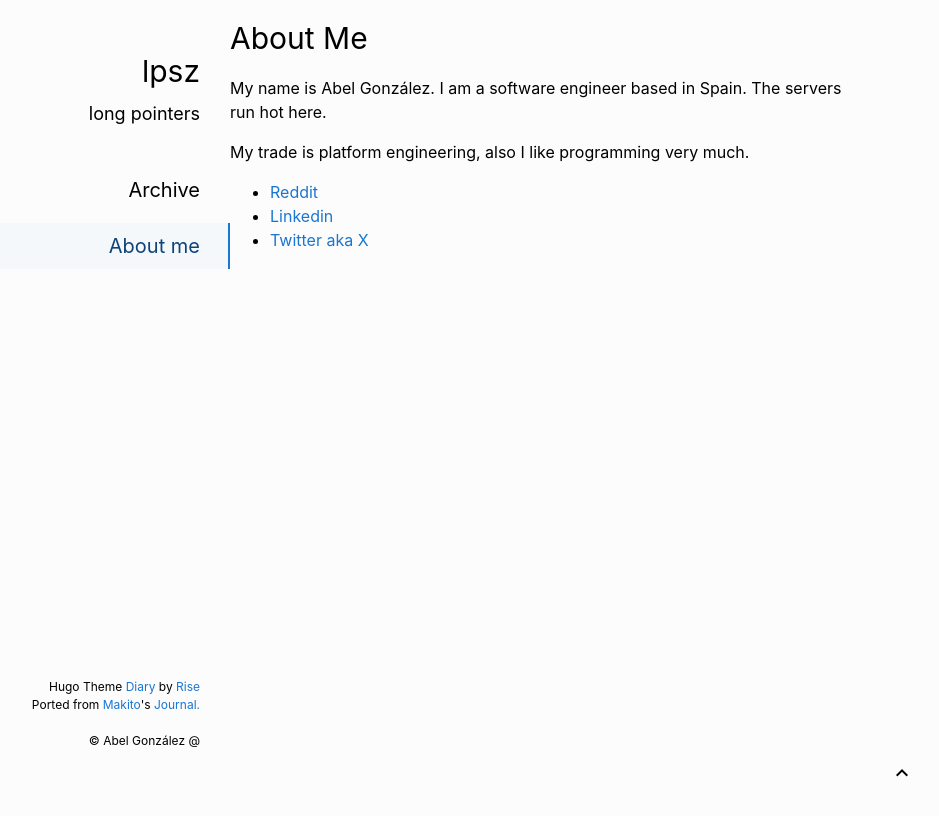
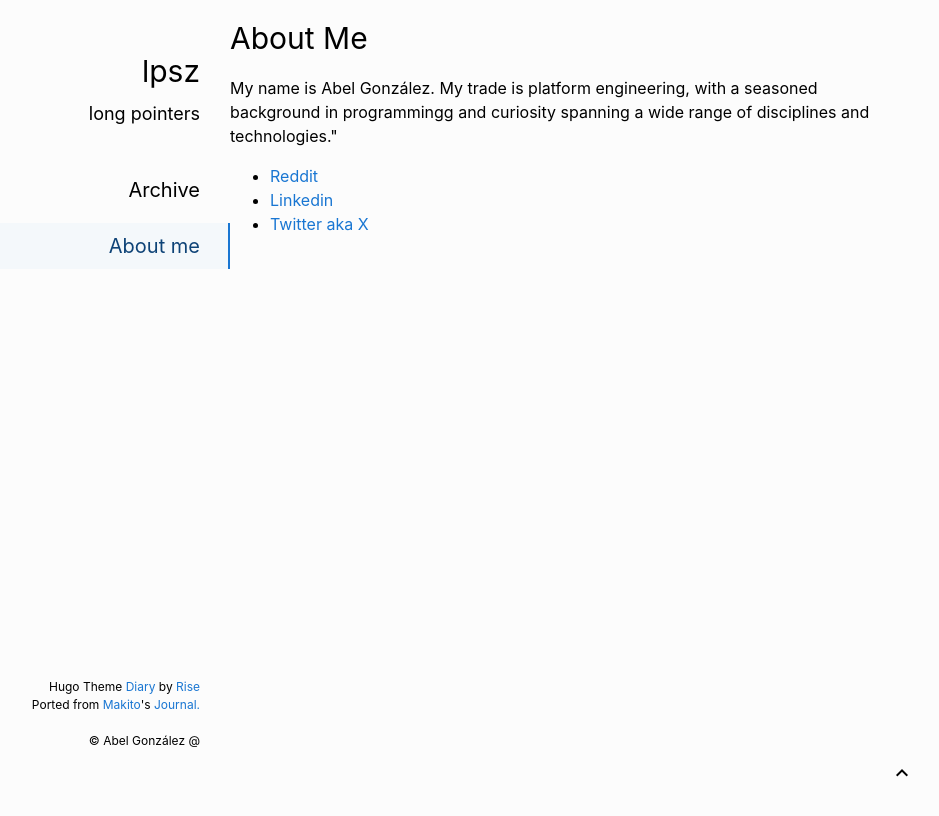
Before and after one commit to abelgvidal/abelgvidal.github.io, a plain HTML site: page about/index.html in a window 1280 px wide. Shown: the whole page, without its empty margins (90-1029 px from the left). Drawn offline with Linux system fonts and the light colour scheme.

Commit message:
nuevo post

```diff
--- a/about/index.html
+++ b/about/index.html
@@ -143,8 +143,7 @@
         <div class="static-content">
             <h1>About Me</h1>
             <div class="content">
-                <p>My name is Abel González. I am a software engineer based in Spain. The servers run hot here.</p>
-<p>My trade is platform engineering, also I like programming very much.</p>
+                <p>My name is Abel González. My trade is platform engineering, with a seasoned background in programmingg and curiosity spanning a wide range of disciplines and technologies.&quot;</p>
 <ul>
 <li><a href="https://www.reddit.com/user/odeceixe/">Reddit</a></li>
 <li><a href="https://www.linkedin.com/in/abelgv/">Linkedin</a></li>
```
